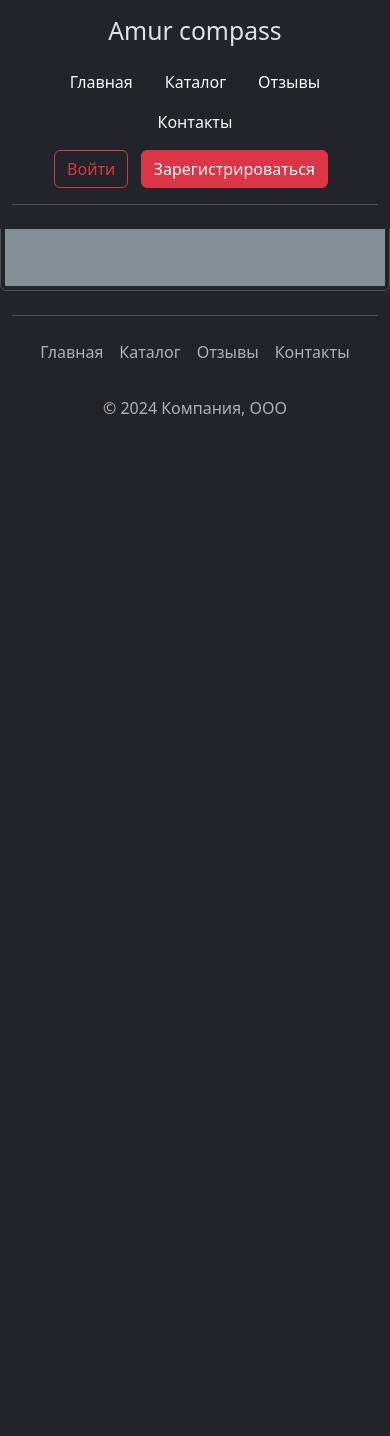
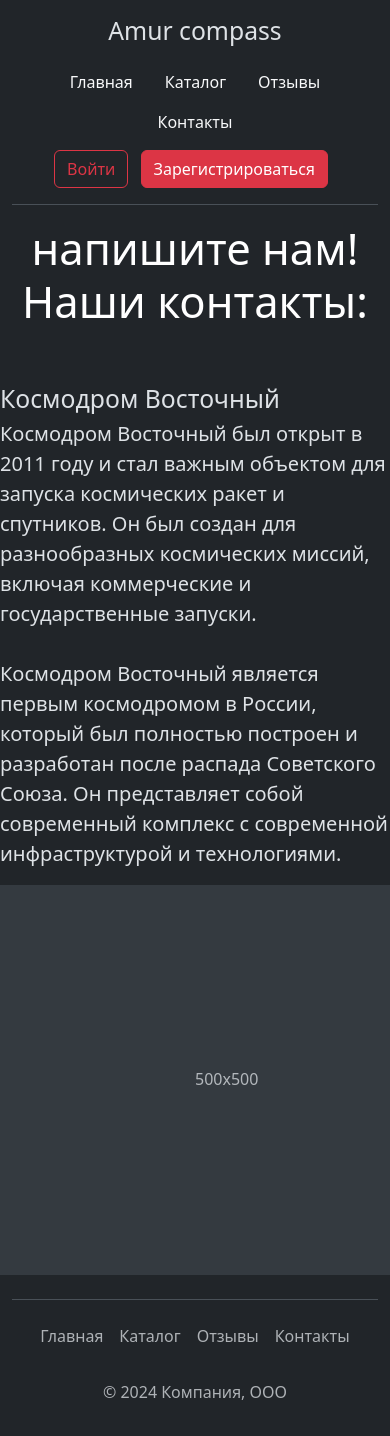
Before and after one commit to 4586245/web, a Flask app: page /contact in a window 390 px wide. Before the commit the page ends 416 px from the top, so only its background shows below. Run offline with Flask 3, Linux system fonts and the light colour scheme; data that the repository does not hold is empty.

Commit message:
работаем работаем

```diff
--- a/data/comments.py
+++ b/data/comments.py
@@ -12,6 +12,7 @@
                            primary_key=True, autoincrement=True)
     title = sqlalchemy.Column(sqlalchemy.String, nullable=True)
     content = sqlalchemy.Column(sqlalchemy.String, nullable=True)
+    images = sqlalchemy.Column(sqlalchemy.String)
     created_date = sqlalchemy.Column(sqlalchemy.DateTime,
                                      default=datetime.datetime.now)
     user_id = sqlalchemy.Column(sqlalchemy.Integer,
--- a/forms/comments.py
+++ b/forms/comments.py
@@ -6,4 +6,5 @@
 class NewsForm(FlaskForm):
     title = StringField('Заголовок', validators=[DataRequired()])
     content = TextAreaField("Содержание")
+    file = FileField('Фото')
     submit = SubmitField('Применить')
--- a/main.py
+++ b/main.py
@@ -1,3 +1,4 @@
+import os
 import sys
 
 import requests
@@ -44,6 +45,7 @@
     return redirect("/")
 
 
+
 @app.route('/comments', methods=['GET', 'POST'])
 @login_required
 def add_news():
@@ -53,37 +55,16 @@
         comments = Comments()
         comments.title = form.title.data
         comments.content = form.content.data
+        f = request.files['file']
+        namefoto = f"{str(len(os.listdir('static/img_client')))}{f.filename[f.filename.rfind('.'):]}"
+        with open(f'static/img_client/{namefoto}', 'wb') as a:
+            a.write(f.read())
+            comments.images = namefoto
         current_user.comments.append(comments)
         db_sess.merge(current_user)
         db_sess.commit()
         return redirect('/comment')
     return render_template('comments.html', form=form)
-
-
-@app.route('/comments/<int:id>', methods=['GET', 'POST'])
-@login_required
-def edit_news(id):
-    form = NewsForm()
-    if request.method == "GET":
-        db_sess = db_session.create_session()
-        comments = db_sess.query(Comments).filter(Comments.id == id, Comments.user == current_user).first()
-        if comments:
-            form.title.data = comments.title
-            form.content.data = comments.content
-        else:
-            abort(404)
-    if form.validate_on_submit():
-        db_sess = db_session.create_session()
-        comments = db_sess.query(Comments).filter(Comments.id == id, Comments.user == current_user).first()
-        if comments:
-            comments.title = form.title.data
-            comments.content = form.content.data
-            db_sess.commit()
-            return redirect('/comment')
-        else:
-            abort(404)
-    return render_template('comments.html',
-                           form=form)
 
 
 @app.route('/comments_delete/<int:id>', methods=['GET', 'POST'])
--- a/templates/comment.html
+++ b/templates/comment.html
@@ -21,6 +21,11 @@
   <div class="px-3">
     <h3 class="fw-light">{{item.content}}</h3>
   </div>
+  <div class="bd-example m-0 border-0">
+        <svg class="bd-placeholder-img img-thumbnail" width="300" height="200" xmlns="http://www.w3.org/2000/svg" role="img" preserveAspectRatio="xMidYMid slice" focusable="false">
+        <image x="0" y="0" width="100%" xlink:href="static/img_client/{{item.images}}" />
+        </svg>
+       </div>
   <div class="px-2">
     <p>Автор - {{item.user.name}}<br>Дата написания - {{item.created_date}}</p>
   </div>
--- a/templates/comments.html
+++ b/templates/comments.html
@@ -5,7 +5,7 @@
 {% endblock %}
 
 {% block body %}
-<form class="container" action="" method="post">
+<form class="container" enctype="multipart/form-data" action="" method="post">
     <h1 style="margin-top:150px; margin-bottom:60px;" class="display-2">Поделись впечатлениями</h1>
     {{ form.hidden_tag() }}
     <h4>
@@ -28,7 +28,7 @@
     </h4>
     <div class="mb-3">
             <label class="form-label" for="customFile">Upload</label>
-            <input type="file" class="form-control" id="customFile">
+            <input type="file" class="form-control" id="customFile" name="file">
           </div>
     <p>{{ form.submit(type="submit", class="btn btn-lg btn-danger") }}</p>
     {{message}}
--- a/templates/contact.html
+++ b/templates/contact.html
@@ -5,9 +5,23 @@
 {% endblock %}
 
 {% block body %}
-<div style="margin-bottom:200px; margin-top:1000px" class="bd-example m-0 border-0">
-<svg class="bd-placeholder-img img-thumbnail" width="500" height="370" xmlns="http://www.w3.org/2000/svg" role="img" preserveAspectRatio="xMidYMid slice" focusable="false"><rect width="100%" height="100%" fill="#868e96"></rect>
-    <image x="0" y="0" width="100%" xlink:href="static/img/photo/map.png"/>
-</svg>
-</div>
+<h1 class="display-1 text-body-emphasis text-center" style="margin-top:170px; margin-bottom:60px;">Позвоните или напишите нам!<br>Наши контакты:</h1>
+  <div class="conteiner marketing">
+  <div class="row featurette">
+      <div class="col-md-7 order-md-2">
+        <h2 class="featurette-heading fw-normal lh-1">Космодром Восточный</h2>
+        <p class="lead">Космодром Восточный был открыт в 2011 году и стал важным объектом для запуска космических ракет и
+          спутников. Он был создан для разнообразных космических миссий, включая коммерческие и государственные запуски.<br>
+        <br>
+        Космодром Восточный является первым космодромом в России, который был полностью построен и разработан после распада Советского Союза.
+          Он представляет собой современный комплекс с современной инфраструктурой и технологиями.<br>
+        </p>
+      </div>
+      <div class="col-md-5 order-md-1">
+        <svg class="bd-placeholder-img bd-placeholder-img-lg featurette-image img-fluid mx-auto" width="500" height="500" xmlns="http://www.w3.org/2000/svg" role="img" aria-label="Placeholder: 500x500" preserveAspectRatio="xMidYMid slice" focusable="false"><title>Placeholder</title><rect width="100%" height="100%" fill="var(--bs-secondary-bg)"></rect><text x="50%" y="50%" fill="var(--bs-secondary-color)" dy=".3em">500x500</text>
+        <image x="0" y="0" width="120%" xlink:href="static/img/photo/map.png" />
+        </svg>
+      </div>
+  </div>
+  </div>
 {% endblock %}
```
Also changed, not shown: 12.py (added, +23 -0 lines), db/Web10.db.
